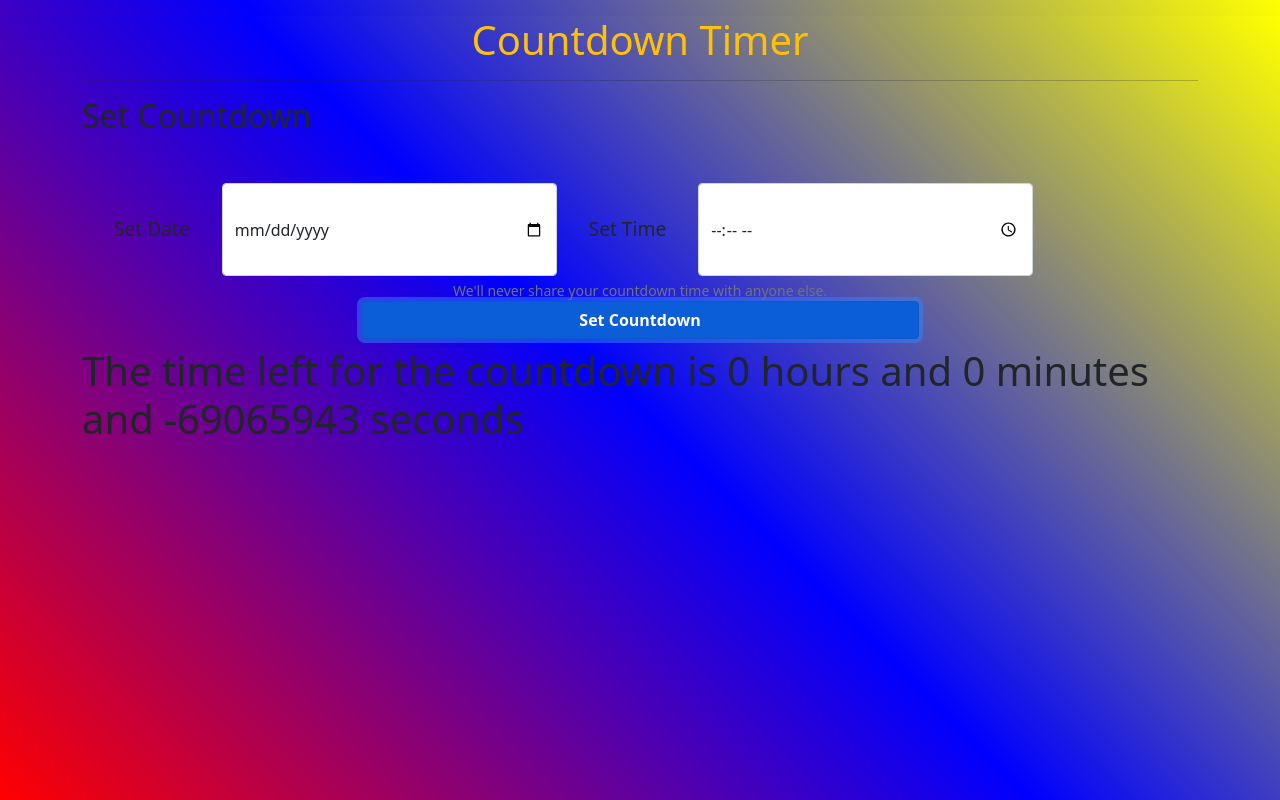
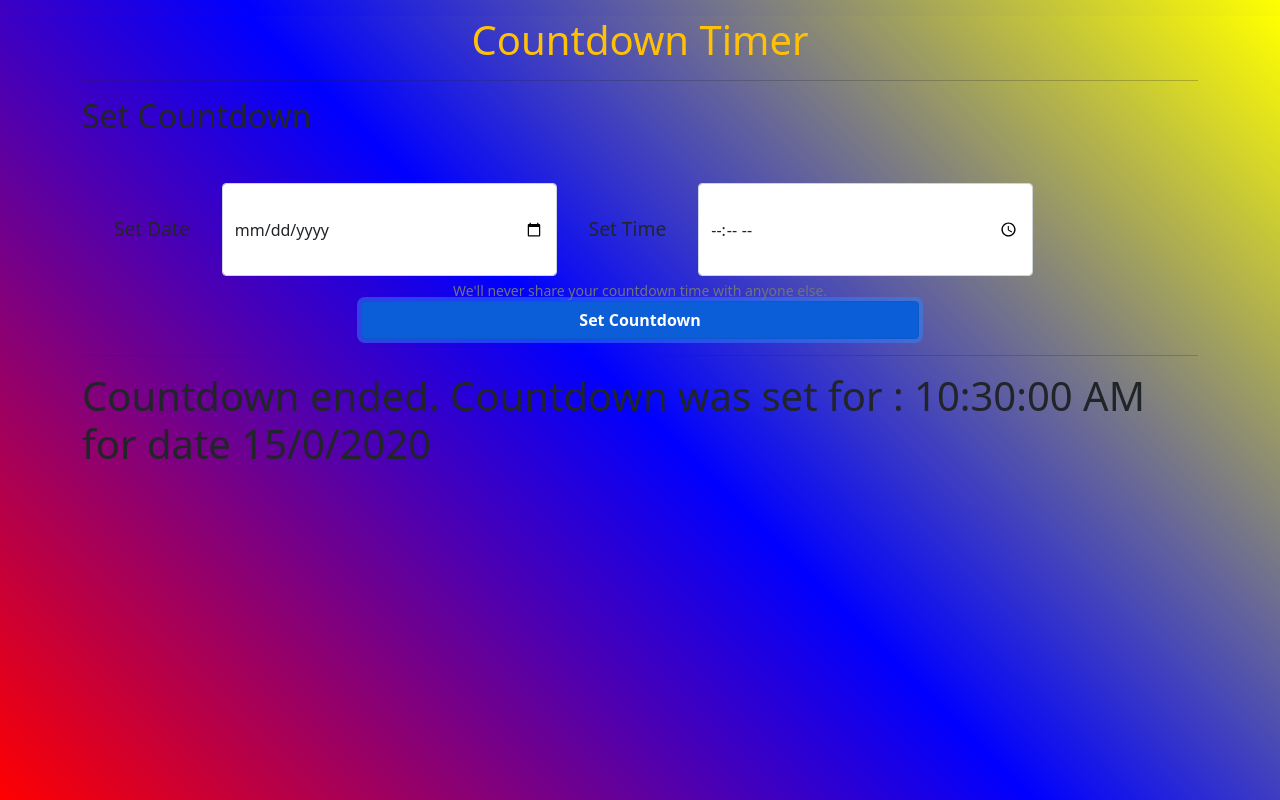
Before and after one commit to AshutoshRath1612/Countdown-Timer, a plain HTML site: page index.html in a window 1280 px wide. Both pictures are taken after typing "2020-01-15", "10:30" into the empty fields and a click on the button "Set Countdown". Drawn offline with nearby package versions, Linux system fonts and the light colour scheme.

Commit message:
initial commit

```diff
--- a/index.html
+++ b/index.html
@@ -31,7 +31,7 @@
 
             <button id="countdownSubmit" type="submit" class="btn btn-primary text-center">Set Countdown</button>
         </form>
-
+        <hr />
         <div class="my-2">
             <h1 id="showTime">The time left for the countdown is <span id="showHour"></span> hours and <span id="showMinutes"></span> minutes and <span id="showSeconds"></span> seconds</h1>
         </div>
--- a/index.js
+++ b/index.js
@@ -14,8 +14,8 @@ const time = document.getElementById('timee');
 
     document.getElementById('showTime').style.display = "none";
 
+    function setCountdown(e){
 
-function setCountdown(e){
     e.preventDefault();
 
      countdown = new Date(date.value + " " + time.value);
@@ -51,6 +51,22 @@ function setCountdown(e){
         document.getElementById('showMinutes').innerHTML = showMinutes;
         document.getElementById('showSeconds').innerHTML = showSeconds;
         document.getElementById('showTime').style.display = "block";
+        if (showSeconds<0) {
+            let hours12 = countdown.getHours();
+            let am_pm = "";
+            if(hours12>=12){
+                hours12 -= 12;
+                am_pm = "PM";
+            }
+            else{
+                if (hours12 == 0) {
+                    hours12 = 12;
+                }
+                am_pm = "AM";
+            }
+            document.getElementById('showTime').innerHTML =  `Countdown ended. Countdown was set for : ${hours12}:${countdown.getMinutes()}:${countdown.getSeconds()}0 ${am_pm} for date ${countdown.getDate()}/${countdown.getMonth()}/${1900 +countdown.getYear()}`;
+
+        }
     }, 1000);
     if (timetocountdown >=0) {
         setTimeout(() => {
```
